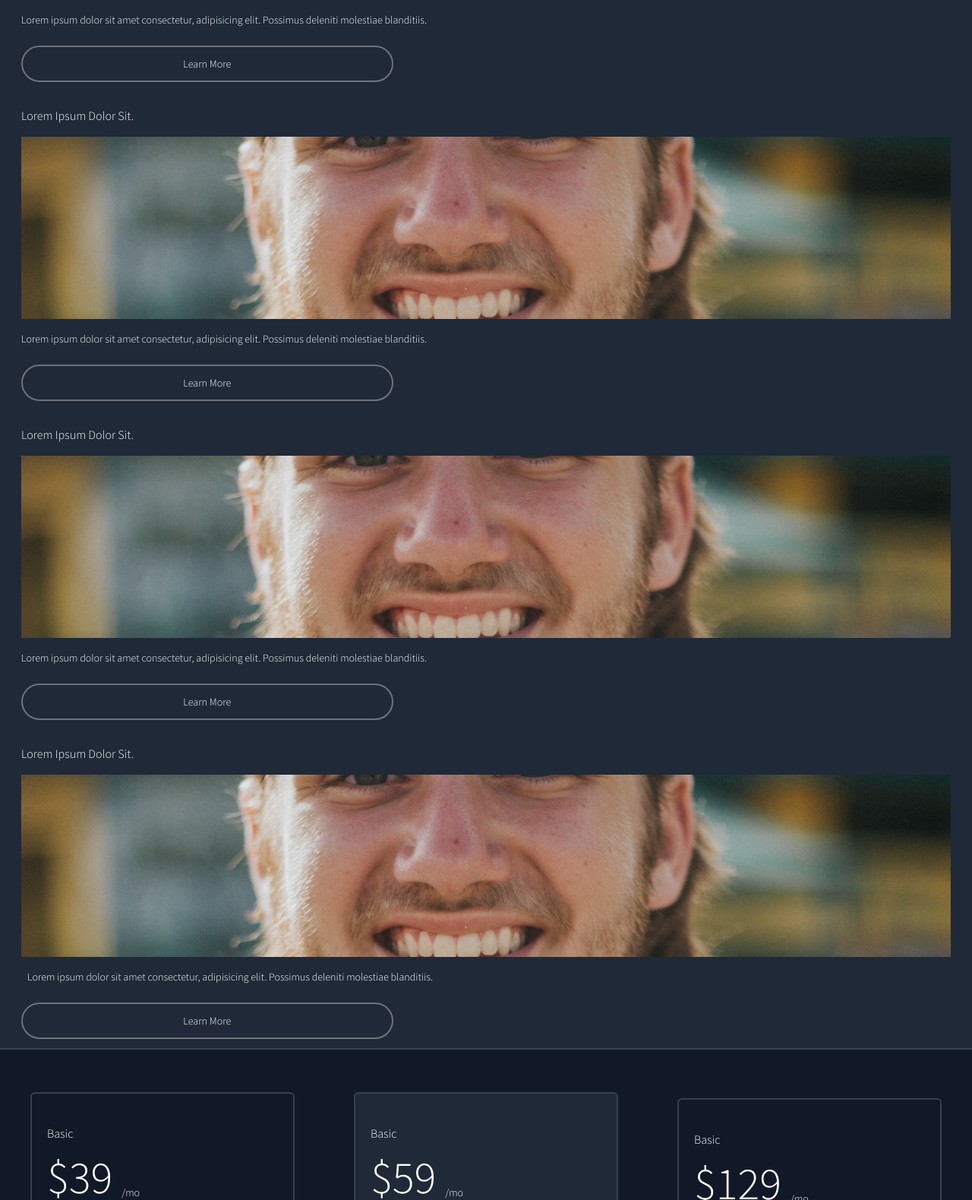
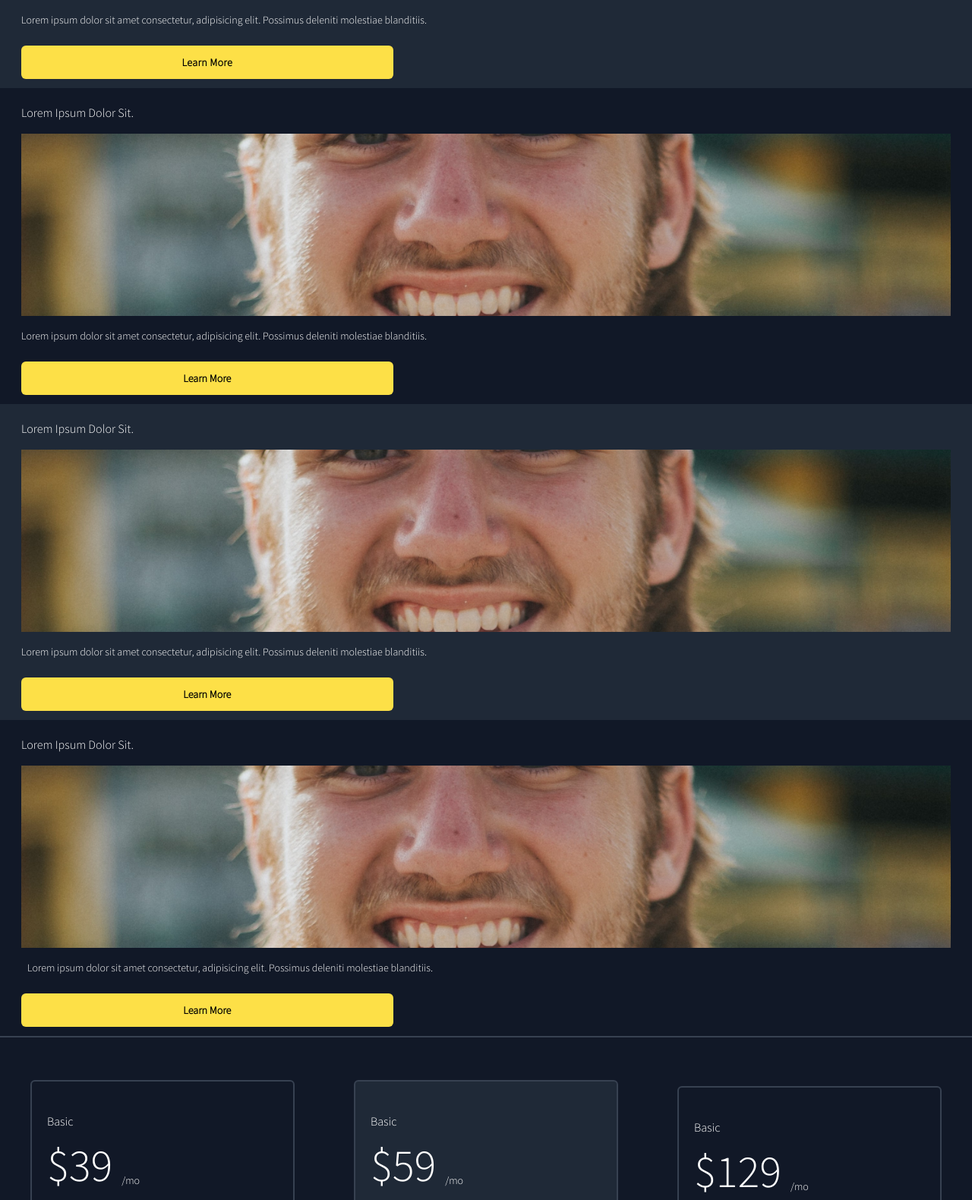
Before and after one commit to Sirvincee/remix-landing, a website: page index.html in a window 1280 px wide. Shown: the part 880-2460 px from the top of the page at 76% size. Drawn offline with Linux system fonts and the light colour scheme.

Commit message:
Subsequent commit:

```diff
--- a/index.html
+++ b/index.html
@@ -120,15 +120,15 @@
         <span class="w-full  py-2 mb-2 capitalize">Lorem ipsum dolor sit.</span>
         <span class="w-full h-[30vh] block " style="background: url(../src/images/body-image.jpg); background-repeat: no-repeat; background-position: center; background-size: cover;"></span>
         <span class="w-full  py-2 my-2 text-sm">Lorem ipsum dolor sit amet consectetur, adipisicing elit. Possimus deleniti molestiae blanditiis.</span>
-        <span class="w-[40%] borderlight p-2 py-3 rounded-full flex items-center justify-center text-sm mt-2">Learn More</span>
+        <span class="w-[40%] p-2 py-3 rounded-md flex items-center justify-center text-sm mt-2 bg-yellow-300 text-black font-bold tracking-wide">Learn More</span>
       </section>
 
       <!-- 2nd -->
-      <section class="w-full  flex flex-col bg-gray-800 p-3 px-7">
+      <section class="w-full  flex flex-col bg-gray-900 p-3 px-7">
         <span class="w-full  py-2 mb-2 capitalize">Lorem ipsum dolor sit.</span>
         <span class="w-full h-[30vh] block " style="background: url(../src/images/body-image.jpg); background-repeat: no-repeat; background-position: center; background-size: cover;"></span>
         <span class="w-full  py-2 my-2 text-sm">Lorem ipsum dolor sit amet consectetur, adipisicing elit. Possimus deleniti molestiae blanditiis.</span>
-        <span class="w-[40%] borderlight p-2 py-3 rounded-full flex items-center justify-center text-sm mt-2">Learn More</span>
+        <span class="w-[40%] p-2 py-3 rounded-md flex items-center justify-center text-sm mt-2 bg-yellow-300 text-black font-bold">Learn More</span>
       </section>
 
       <!-- 3rd -->
@@ -136,15 +136,15 @@
         <span class="w-full  py-2 mb-2 capitalize">Lorem ipsum dolor sit.</span>
         <span class="w-full h-[30vh] block " style="background: url(../src/images/body-image.jpg); background-repeat: no-repeat; background-position: center; background-size: cover;"></span>
         <span class="w-full  py-2 my-2 text-sm">Lorem ipsum dolor sit amet consectetur, adipisicing elit. Possimus deleniti molestiae blanditiis.</span>
-        <span class="w-[40%] borderlight p-2 py-3 rounded-full flex items-center justify-center text-sm mt-2">Learn More</span>
+        <span class="w-[40%] p-2 py-3 rounded-md flex items-center justify-center text-sm mt-2 bg-yellow-300 text-black font-bold">Learn More</span>
       </section>
 
       <!-- 4th -->
-      <section class="w-full  flex flex-col bg-gray-800 p-3 px-7">
+      <section class="w-full  flex flex-col bg-gray-900 p-3 px-7">
         <span class="w-full  py-2 mb-2 capitalize">Lorem ipsum dolor sit.</span>
         <span class="w-full h-[30vh] block " style="background: url(../src/images/body-image.jpg); background-repeat: no-repeat; background-position: center; background-size: cover;"></span>
         <span class="w-full  p-2 my-2 text-sm">Lorem ipsum dolor sit amet consectetur, adipisicing elit. Possimus deleniti molestiae blanditiis.</span>
-        <span class="w-[40%] borderlight p-2 py-3 rounded-full flex items-center justify-center text-sm mt-2">Learn More</span>
+        <span class="w-[40%] p-2 py-3 rounded-md flex items-center justify-center text-sm mt-2 bg-yellow-300 text-black font-bold">Learn More</span>
       </section>
     </main>
 
@@ -200,7 +200,7 @@
         class="w-full flex flex-col items-center my-6 md:flex-row md:justify-between px-5 lg:flex-row lg:my-0 lg:py-7 lg:px-10">
         <!-- REMEMBER TO ADD SWIPER-JS TO THIS FOR SMALL SCREENS -->
         <div
-          class="w-[60%] border-2 border-gray-700 md:w-[31%] p-3 rounded-md lg:w-[29%] lg:h-[50%] lg:rounded-md mb-8 py-10  lg:hover:scale-105 lg:transition-all lg:ease-linear lg:px-5 2xl:w-[22%] 2xl:mx-20 2xl:h-[75%]">
+          class="w-[65%] border-2 border-gray-700 md:w-[31%] p-3 rounded-md lg:w-[29%] lg:h-[50%] lg:rounded-md mb-8 py-10  lg:hover:scale-105 lg:transition-all lg:ease-linear lg:px-5 2xl:w-[22%] 2xl:mx-20 2xl:h-[75%]">
           <h5 class="text-xs pb-2 lg:text-base lg:mb-2">Basic</h5>
           <h2 class="text-2xl pb-4 lg:text-6xl lg:mb-2">
             $39 <sub class="text-sm">/mo</sub>
@@ -236,7 +236,7 @@
           </div>
         </div>
         <div
-          class="w-[60%] border-2 border-gray-700 md:w-[31%]  p-3 rounded-md lg:rounded-md mb-8 py-10 bg-gray-800 lg:w-[29%] lg:h-[50%]  lg:hover:scale-105 lg:transition-all lg:ease-linear lg:px-5 2xl:w-[22%] 2xl:mx-20 2xl:h-[75%]">
+          class="w-[65%] border-2 border-gray-700 md:w-[31%]  p-3 rounded-md lg:rounded-md mb-8 py-10 bg-gray-800 lg:w-[29%] lg:h-[50%]  lg:hover:scale-105 lg:transition-all lg:ease-linear lg:px-5 2xl:w-[22%] 2xl:mx-20 2xl:h-[75%]">
           <h5 class="text-xs pb-2 lg:text-base lg:mb-2">Basic</h5>
           <h2 class="text-2xl pb-4 lg:text-6xl lg:mb-2">
             $59 <sub class="text-sm">/mo</sub>
@@ -273,7 +273,7 @@
         </div>
 
         <div
-          class="w-[60%] border-2 border-gray-700 md:w-[31%]  p-3 rounded-md lg:rounded-md mb-4 py-10  lg:hover:scale-105 lg:w-[29%] lg:h-[50%] lg:transition-all lg:ease-linear lg:px-5 2xl:w-[22%] 2xl:mx-20 2xl:h-[75%] ">
+          class="w-[65%] border-2 border-gray-700 md:w-[31%]  p-3 rounded-md lg:rounded-md mb-4 py-10  lg:hover:scale-105 lg:w-[29%] lg:h-[50%] lg:transition-all lg:ease-linear lg:px-5 2xl:w-[22%] 2xl:mx-20 2xl:h-[75%] ">
           <h5 class="text-xs pb-2 lg:text-base lg:mb-2">Basic</h5>
           <h2 class="text-2xl pb-4 lg:text-6xl lg:mb-2">
             $129 <sub class="text-sm">/mo</sub>
```
Also changed, not shown: dist/output.css.
